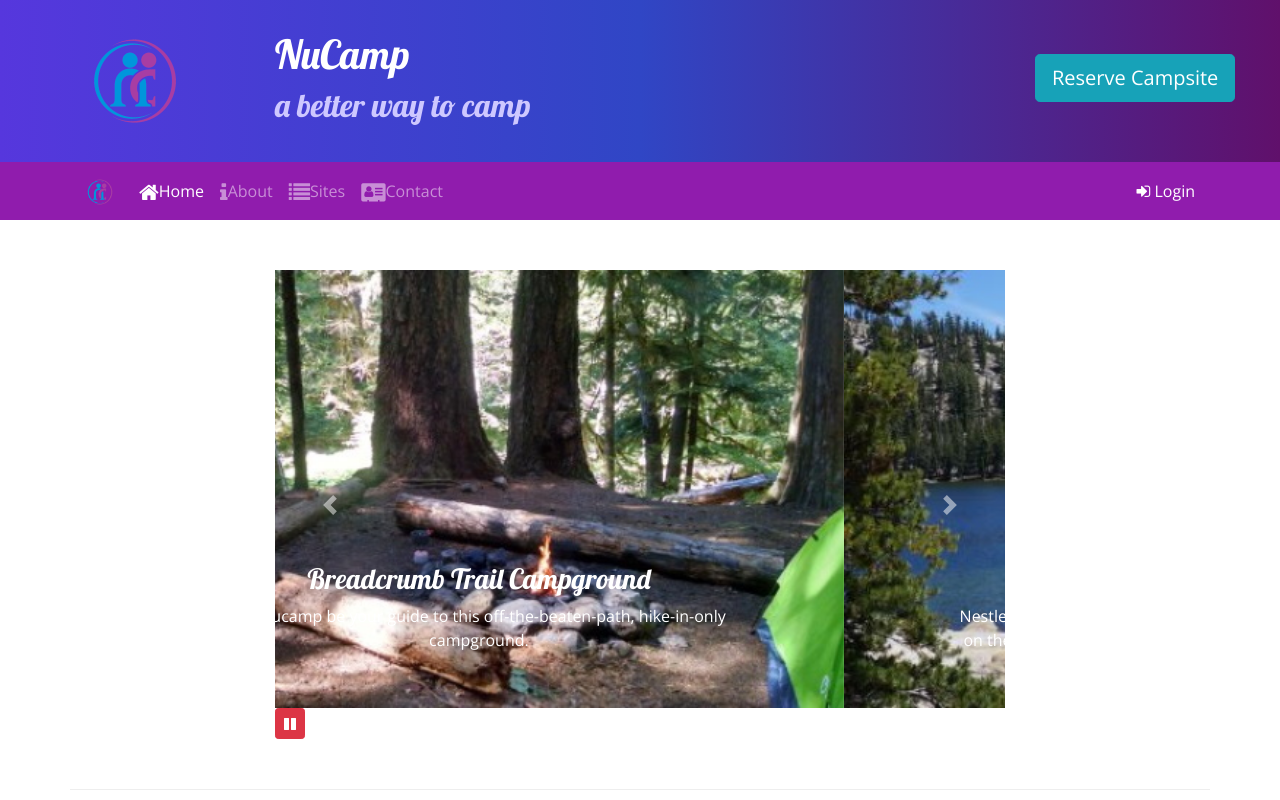
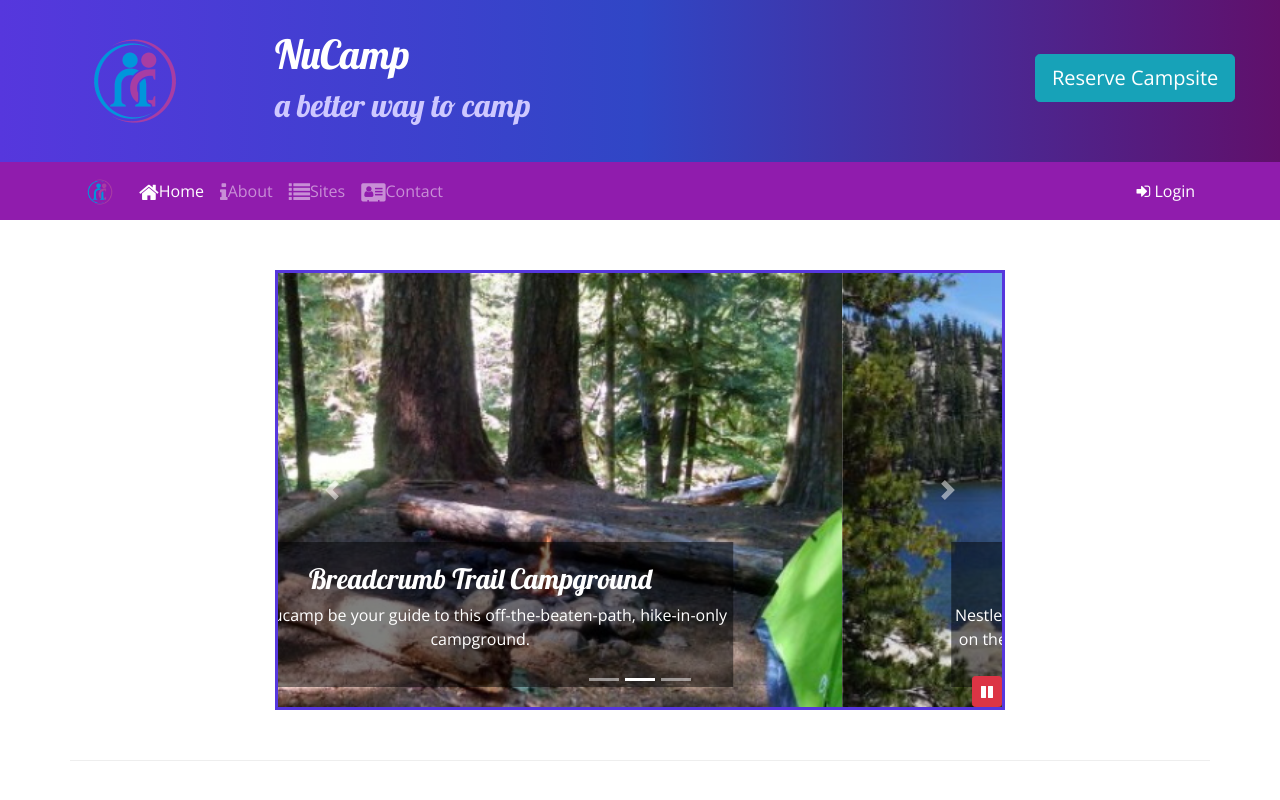
Before and after one commit to maggiecat100/changeItUp.html, a website: page index.html in a window 1280 px wide. Shown: the top 800 px of the page. Drawn offline with nearby package versions, Linux system fonts and the light colour scheme.

Commit message:
added css part for start/pause button

```diff
--- a/css/styles.css
+++ b/css/styles.css
@@ -41,3 +41,18 @@ header h2 {
   border-top: none;
   padding: 10px;
 }
+
+/*custon styles for CAROUSEL*/
+.carousel-caption {
+  background-color: rgba(0, 0, 0, 0.5);
+}
+
+.carousel {
+  border: solid #5637DD;
+}
+/*positioning start/pause button on carousel*/
+#carouselButton {
+  position: absolute;
+  right: 0;
+  bottom: 0;
+}
```
